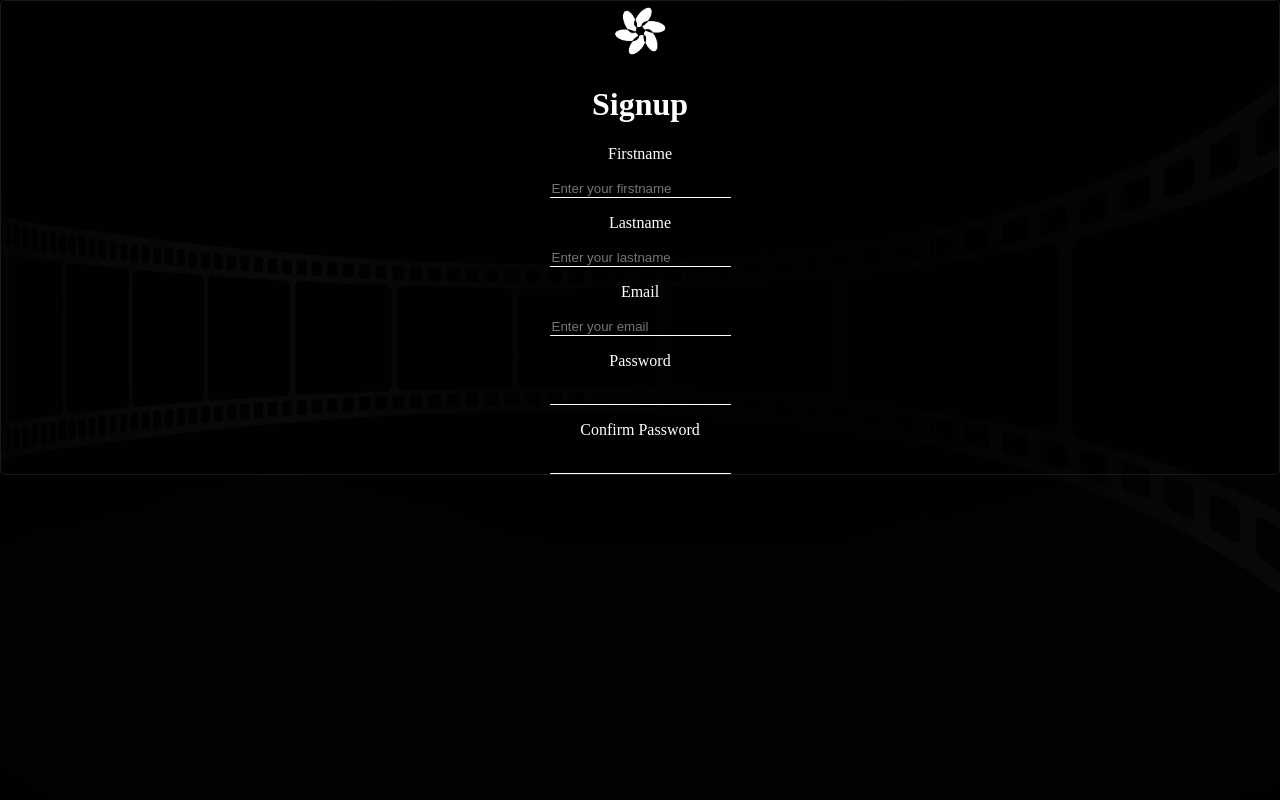
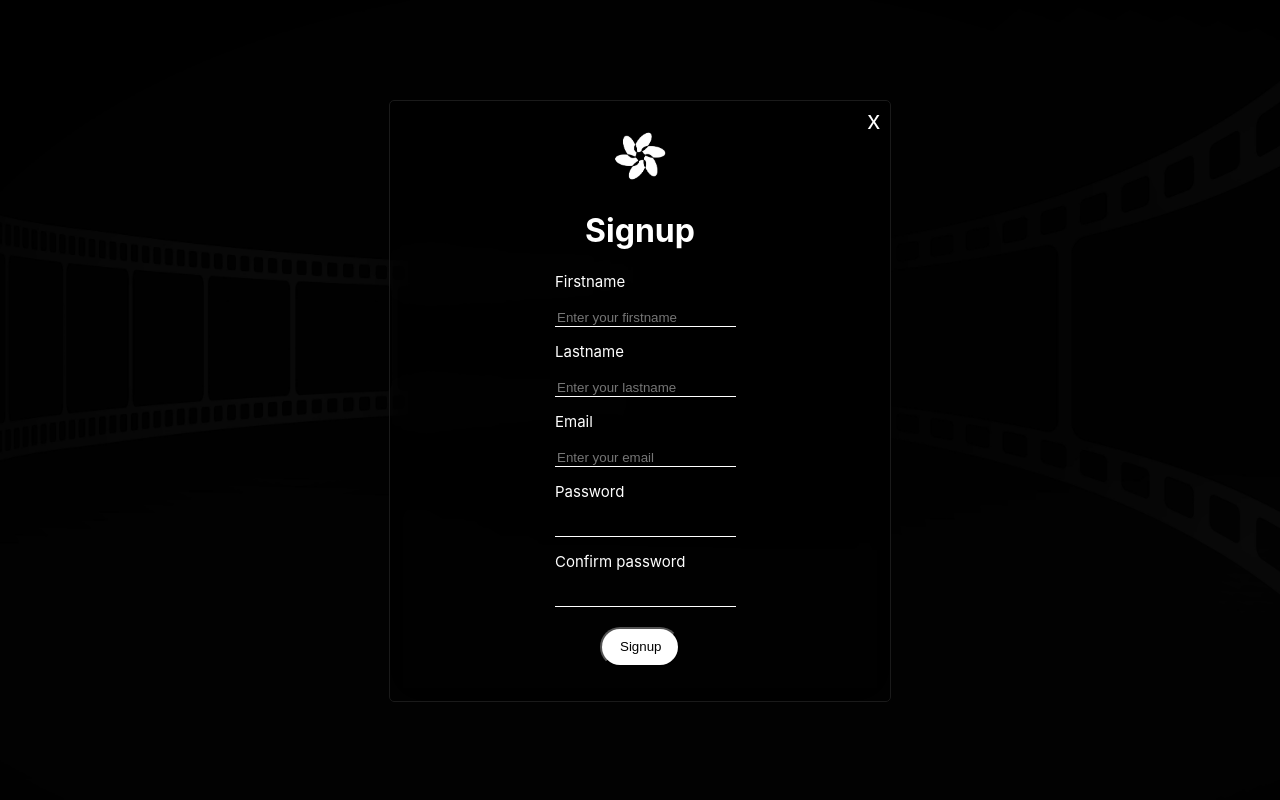
Before and after one commit to nkosinathimagagula/CinemaBooking, a Flask app: page /signup in a window 1280 px wide. Run offline with Flask 2, Linux system fonts and the light colour scheme.

Commit message:
edit styling on signup page

```diff
--- a/static/css/base.css
+++ b/static/css/base.css
@@ -1,3 +1,8 @@
+html {
+    height: 100%;
+    width: 100%;
+}
+
 body {
     margin: 0;
     background-image: url("../img/sl_121019_25870_55.jpg");
@@ -6,4 +11,6 @@ body {
     background-attachment: fixed;
     background-size: cover;
     color: #ffffff;
+    /* font-family: 'poppins', sans-serif; */
+    font-family: -apple-system, BlinkMacSystemFont, 'Segoe UI', Roboto, Oxygen, Ubuntu, Cantarell, 'Open Sans', 'Helvetica Neue', sans-serif;
 }
--- a/static/css/signup.css
+++ b/static/css/signup.css
@@ -1,10 +1,37 @@
 .box {
-    margin: auto;
+    position: relative;
+    margin: 100px auto;
+    background: rgba(26, 26, 26, 0.025);
+    backdrop-filter: blur(20px);
+    -webkit-backdrop-filter: blur(20px);
     border: 1px solid #1a1a1a;
     border-radius: 5px;
     text-align: center;
+    width: 500px;
+    height: 600px;
+    }
+#cancel {
+    position: absolute;
+    background: transparent;
+    border: none;
+    font-size: 25px;
+    color: #ffffff;
+    cursor: pointer;
+    right: 0;
+    padding-right: 10px;
+    padding-top: 5px;
 }
-.box img {
+#cancel:hover {
+    color: rgb(153, 153, 153);
+}
+.content {
+    position: relative;
+    margin: auto;
+    padding: 25px;
+    width: 170px;
+    font-family: inherit;
+}
+.content img {
     width: 85px;
     height: 60px;
 }
@@ -17,3 +44,15 @@ form input {
 form input:focus {
     outline: none;
 }
+form p {
+    text-align: left;
+    font-size: 15px;
+}
+.signup {
+    background-color: #ffffff;
+    width: 80px;
+    height: 40px;
+    border-radius: 80px;
+    padding: 0 18px;
+    cursor: pointer;
+}
--- a/templates/landing.html
+++ b/templates/landing.html
@@ -18,7 +18,7 @@
             <a href="/signup">
                 <button class="signup">Signup</button>
             </a>
-            <a href="/login/">
+            <a href="/login">
                 <button class="login">Login</button>
             </a>
         </div>
--- a/templates/signup.html
+++ b/templates/signup.html
@@ -6,6 +6,11 @@
 
 {% block body %}
     <div class="box">
+        <a href="/">
+            <button id="cancel" type="reset">x</button>
+        </a>
+
+        <div  class="content">
             <img src="{{ url_for('static', filename='img/logo.jpg') }}" alt="Failed to load image">
             <h1>Signup</h1>
 
@@ -18,8 +23,16 @@
                 <input type="email" name="email" placeholder="Enter your email">
                 <p>Password</p>
                 <input type="password" name="password">
-            <p>Confirm Password</p>
+                <p>Confirm password</p>
                 <input type="password" name="password">
+
+                <br>
+                <br>
+                <a href="/login">
+                    <button class="signup" type="submit">Signup</button>
+                </a>
+
             </form>
         </div>
+    </div>
 {% endblock %}
```
Lines whose indentation alone changed are shown as unchanged.
